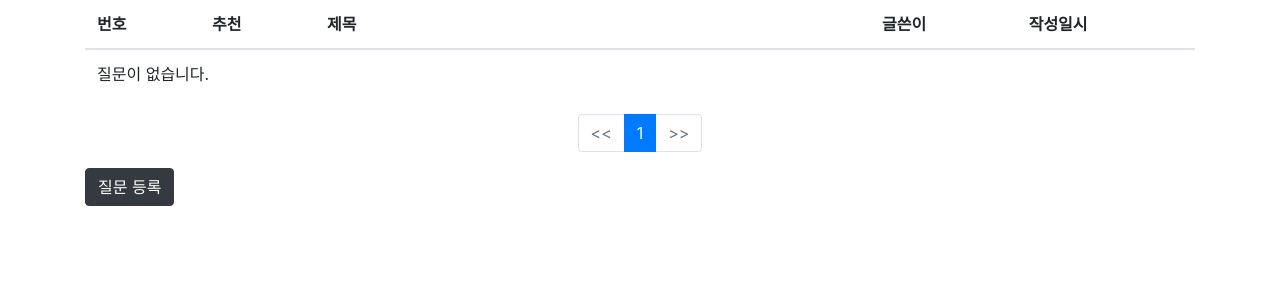
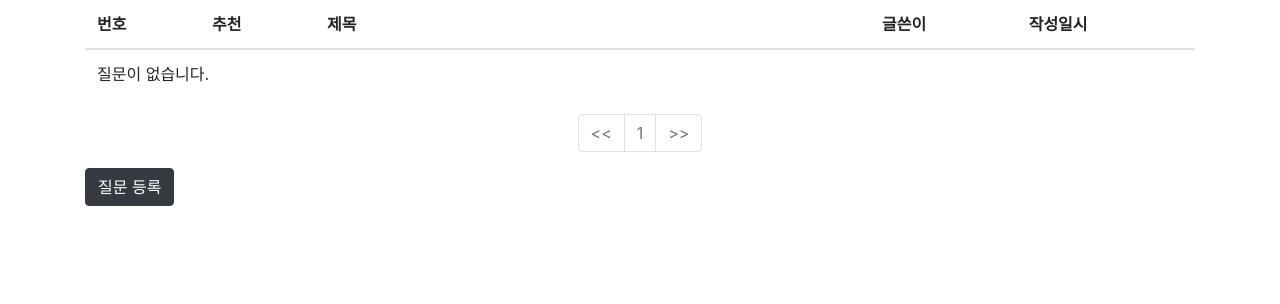
Before and after one commit to ghduswl/pybo, a Django app: page / in a window 1280 px wide. Shown: the part 128-432 px from the top of the page. Run offline with Django 3.2, Linux system fonts and the light colour scheme; data that the repository does not hold is empty; some libraries are stand-ins or nearby versions.

Commit message:
게시판수정

```diff
--- a/templates/pybo/question_list.html
+++ b/templates/pybo/question_list.html
@@ -69,10 +69,10 @@
         </tbody>
     </table>
     <!-- 페이징 처리 시작 -->
-    <ul class="pagination justify-content-center" color="dark">
+    <ul class="pagination justify-content-center">
         <!-- 이전페이지 -->
         {% if question_list.has_previous %}
-        <li class="page-item">
+        <li class="page-item" >
             <a class="page-link"
                data-page="{{ question_list.previous_page_number }}" href="#"><<</a>
         </li>
@@ -87,8 +87,8 @@
         {% for page_number in question_list.paginator.page_range %}
         {% if page_number >= question_list.number|add:-5 and page_number <= question_list.number|add:5 %}
         {% if page_number == question_list.number %}
-        <li class="page-item active" aria-current="page" >
-            <a class="page-link" data-page="{{ page_number }}" href="#">
+        <li class="page-item disabled" aria-current="page" >
+            <a class="page-link" data-page="{{ page_number }}" href="#" >
                 {{ page_number }}
             </a>
         </li>
```
